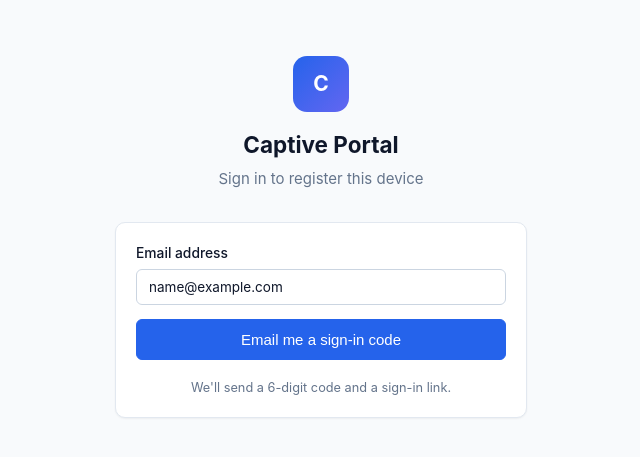
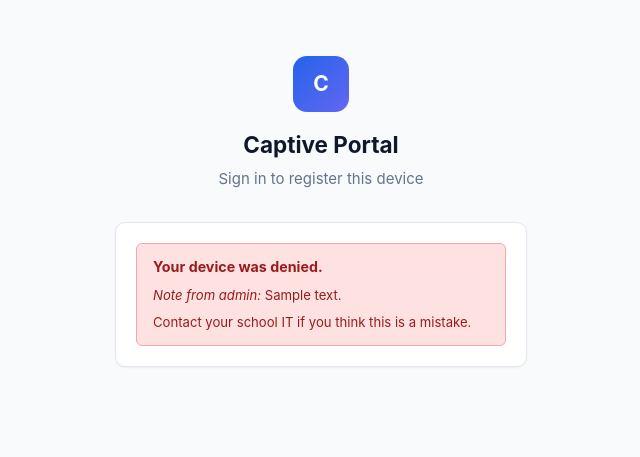
Before and after one commit to fratrat123/smartzone-portal, a Flask app: template templates/portal_login.html in a window 1280 px wide. Shown: the top 457 px of the page, without its empty margins (319-959 px from the left). Run offline with Flask 3, Linux system fonts and the light colour scheme; the visitor is signed in with stand-in values (Sample User, id 1); the template is opened without the code that fills it: most values are stand-ins (such as "Sample title", 1, 10 or a date in 2020); some libraries are stand-ins or nearby versions.

Commit message:
Show denial reason to the requesting user on portal screens
Operators can include a note when they deny a device. This pipes that
note through to the requester so they see WHY they were denied instead
of just a flat "declined" message.

- routes/portal.py: pending_status() JSON now includes `note`. start()
  passes denied/denied_note context to the login template so a denial
  that already exists when the page first loads doesn't have to wait
  for the first poll tick.
- templates/portal_login.html: hidden denial card + polling, mirrors
  the pending page. If the device is denied while the user is on the
  email-entry screen, the form is replaced by the denial message and
  the admin's note.
- templates/portal_pending.html: existing denial state now renders
  the note from the polling JSON, plain-text escaped because the note
  came from another admin and shouldn't be rendered as HTML.

Co-Authored-By: Claude Opus 4.7 (1M context) <noreply@anthropic.com>

```diff
--- a/templates/portal_login.html
+++ b/templates/portal_login.html
@@ -11,7 +11,7 @@
     <p class="muted" style="margin:0">Sign in to register this device</p>
   </div>
 
-  <div class="card">
+  <div class="card" id="login-card" style="{% if denied %}display:none{% endif %}">
     <div class="card-body">
       {% if error %}
         <div class="notice notice-error">{{ error }}</div>
@@ -35,9 +35,64 @@
     </div>
   </div>
 
+  <div id="denied-card" class="card" style="{% if not denied %}display:none{% endif %}">
+    <div class="card-body">
+      <div class="notice notice-error" style="margin:0">
+        <strong>Your device was denied.</strong>
+        <div id="denied-note" style="margin-top:8px;font-size:0.92em;{% if not denied_note %}display:none{% endif %}">
+          {% if denied_note %}<em>Note from admin:</em> {{ denied_note }}{% endif %}
+        </div>
+        <div style="margin-top:8px;font-size:0.92em">
+          Contact your school IT if you think this is a mistake.
+        </div>
+      </div>
+    </div>
+  </div>
+
   {% if support_email %}
   <p class="muted" style="text-align:center;font-size:0.85em;margin-top:24px">
     Need help? <a href="mailto:{{ support_email }}">{{ support_email }}</a>
   </p>
   {% endif %}
+
+  <script>
+    // Poll device status so the user sees a denial immediately even if they
+    // were typing in the email box when the admin clicked Deny. The pending
+    // page does the same — we just share the endpoint.
+    (function () {
+      const loginCard = document.getElementById('login-card');
+      const deniedCard = document.getElementById('denied-card');
+      const noteBox = document.getElementById('denied-note');
+      let backoff = 4000;
+
+      async function poll() {
+        try {
+          const r = await fetch('{{ url_for("portal.pending_status") }}', { cache: 'no-store' });
+          if (!r.ok) throw new Error('http ' + r.status);
+          const d = await r.json();
+          backoff = 4000;
+          if (d.status === 'denied') {
+            loginCard.style.display = 'none';
+            deniedCard.style.display = 'block';
+            if (d.note) {
+              noteBox.style.display = 'block';
+              noteBox.innerHTML = '<em>Note from admin:</em> ' +
+                d.note.replace(/[&<>]/g, c => ({'&':'&amp;','<':'&lt;','>':'&gt;'}[c]));
+            }
+            return;  // stop polling
+          }
+          if (d.status === 'approved') {
+            // Approved directly from the MAC (no email needed) — just reload
+            // so the user lands on the "already approved" / connected screen.
+            location.reload();
+            return;
+          }
+        } catch (_) {
+          backoff = Math.min(backoff * 2, 20000);
+        }
+        setTimeout(poll, backoff);
+      }
+      setTimeout(poll, backoff);
+    })();
+  </script>
 {% endblock %}
```
Also changed, not shown: routes/portal.py (+19 -3 lines), templates/portal_pending.html (+21 -3 lines).
